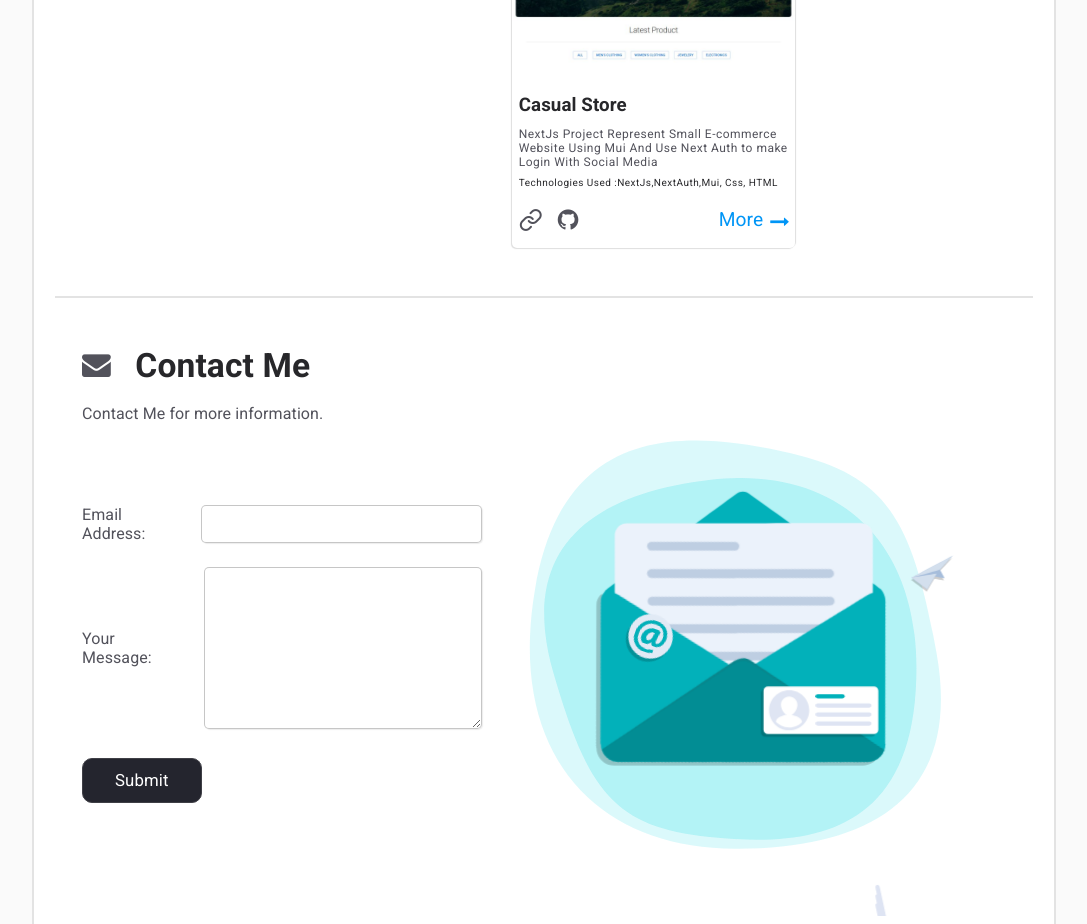
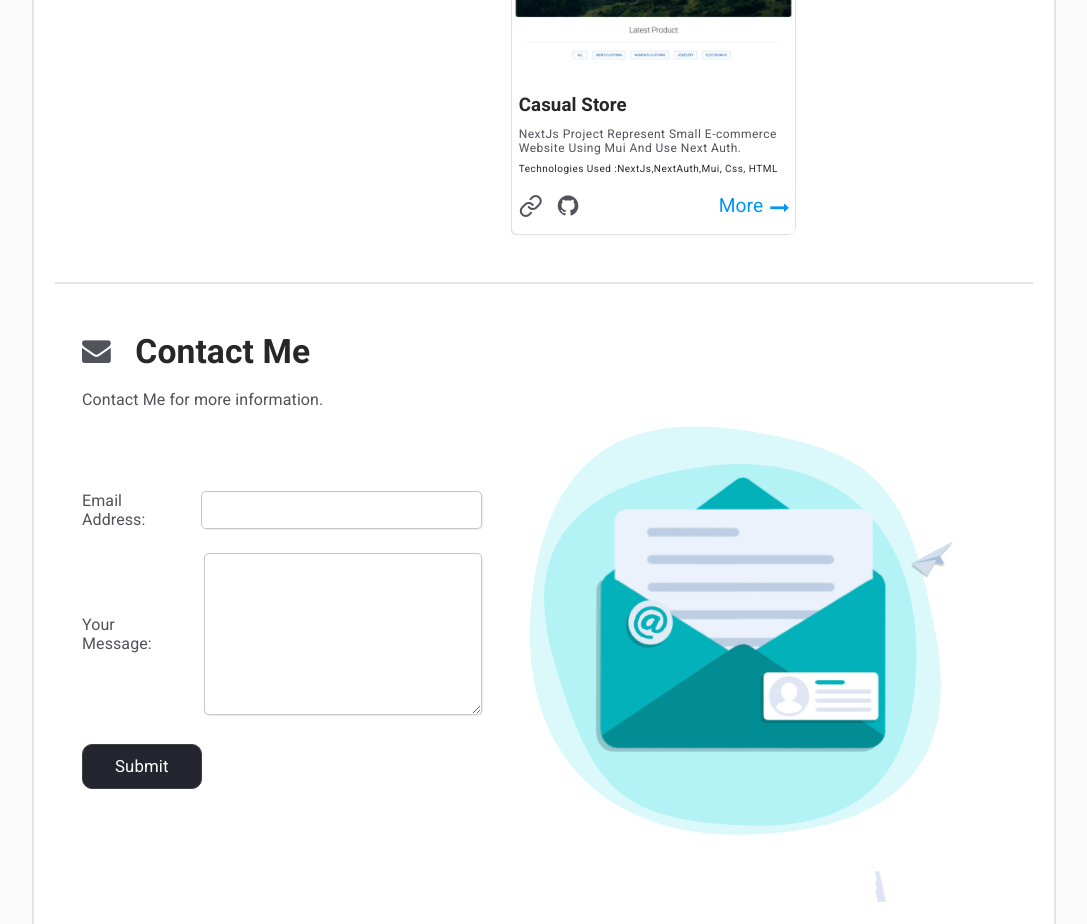
Before and after one commit to MohammedEbrahim1999/Protofile-Page, a React (Vite) app: page / in a window 1280 px wide. Shown: the part 3000-3924 px from the top of the page, without its empty margins (96-1183 px from the left). Built offline with nearby package versions, Linux system fonts and the light colour scheme.

Commit message:
Update Main.jsx

```diff
--- a/src/components/3-main/Main.jsx
+++ b/src/components/3-main/Main.jsx
@@ -128,7 +128,7 @@ const myProjects = [
         githubLink: "https://github.com/MohammedEbrahim1999/casualstore",
         category: "Mui",
         imgPath: "/imgs/Casual Store.png",
-        projectDes: "NextJs Project Represent Small E-commerce Website Using Mui And Use Next Auth to make Login With Social Media",
+        projectDes: "NextJs Project Represent Small E-commerce Website Using Mui And Use Next Auth.",
         uses: "Technologies Used :NextJs,NextAuth,Mui, Css, HTML",
         domainLink: "https://casualstore.vercel.app/",
     },
```
